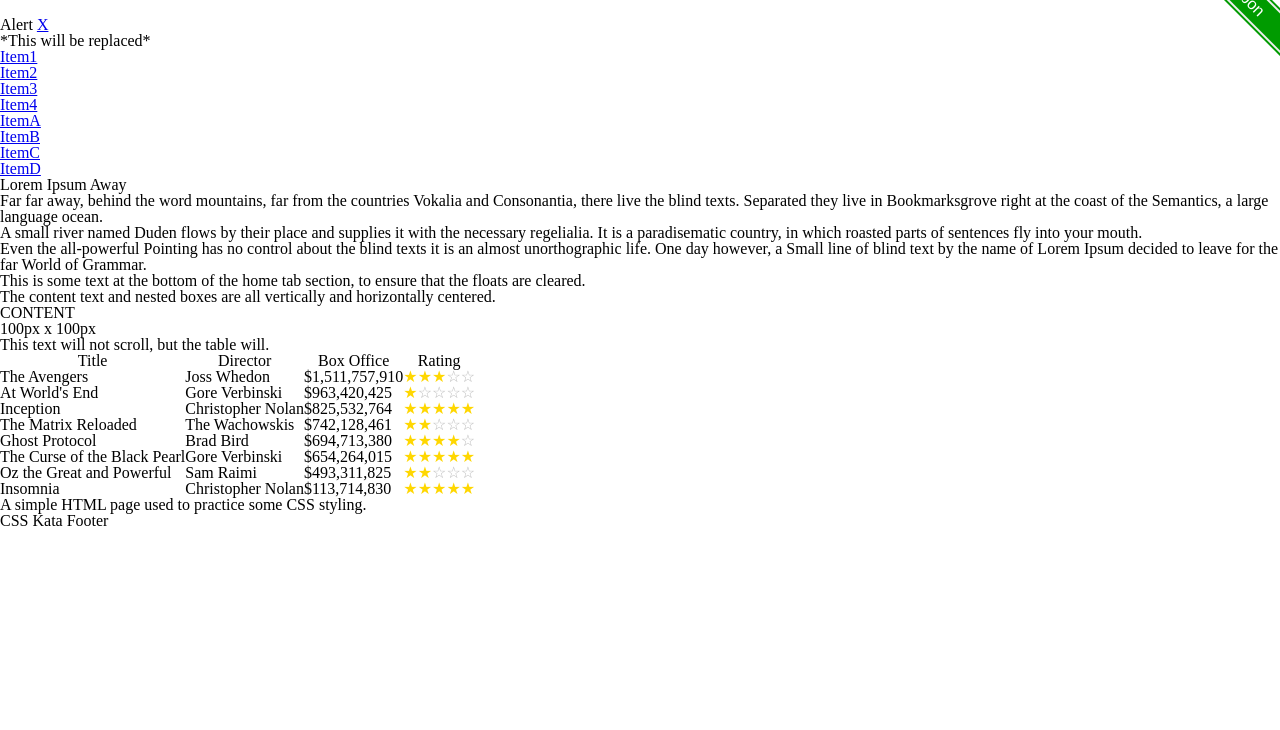
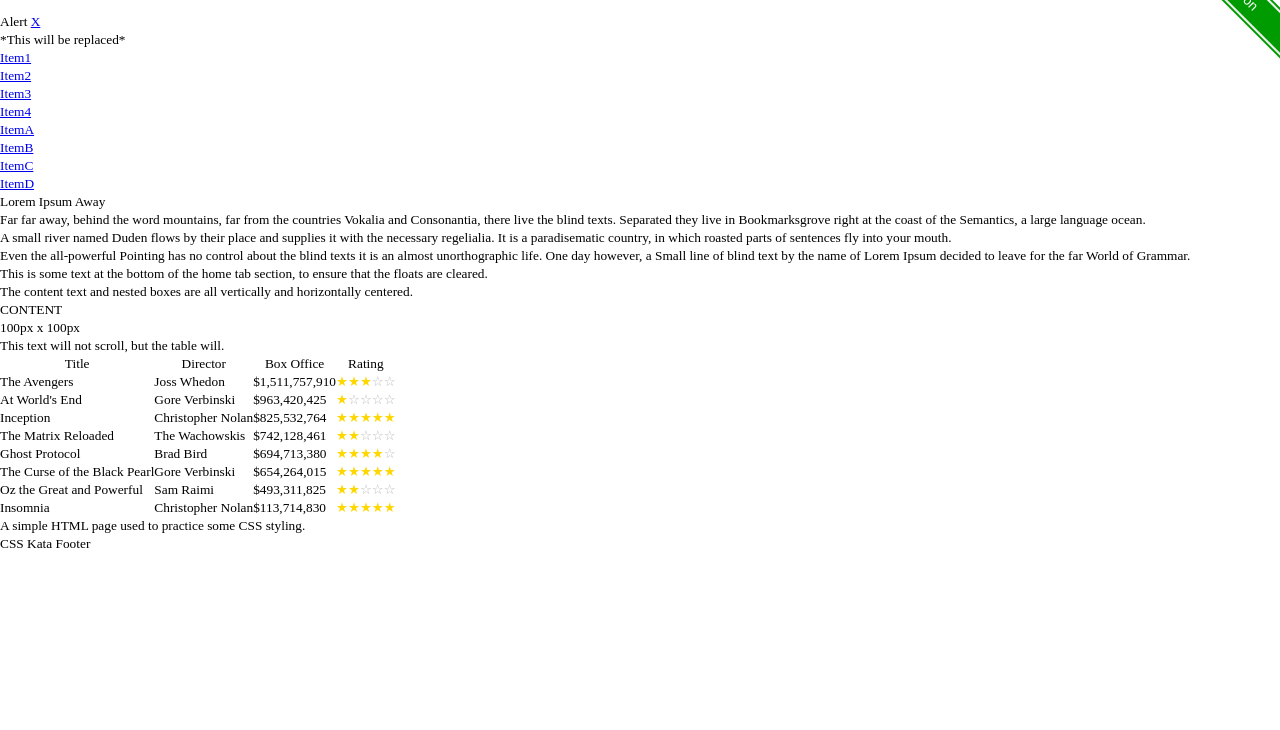
Before and after one commit to keishaheeralal/css-kata, a plain HTML site: page index.html in a window 1280 px wide. Shown: the part 70-800 px from the top of the page. Drawn offline with Linux system fonts and the light colour scheme.

Commit message:
Set the body font-size

```diff
--- a/assets/stylesheets/main.css
+++ b/assets/stylesheets/main.css
@@ -1,6 +1,8 @@
 /* For overflow */
 
 body {
+    font-size: smaller;
+    line-height: 18px;
     overflow: hidden;
 }
 
```
